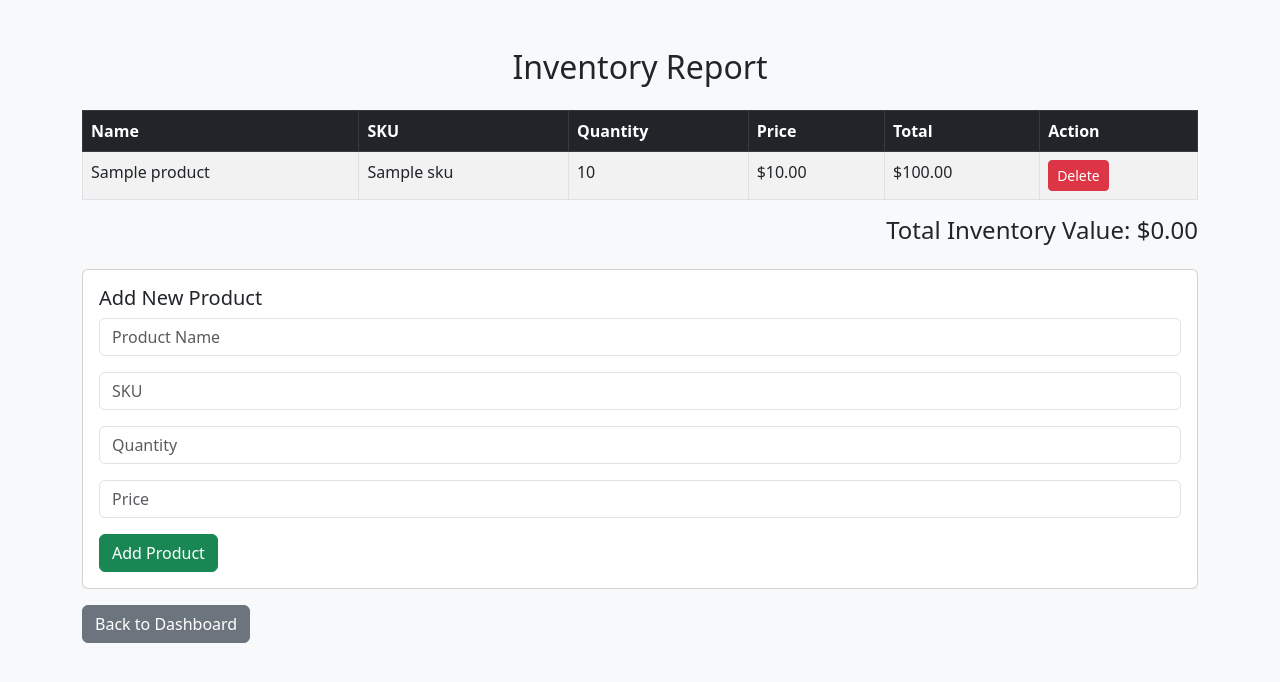
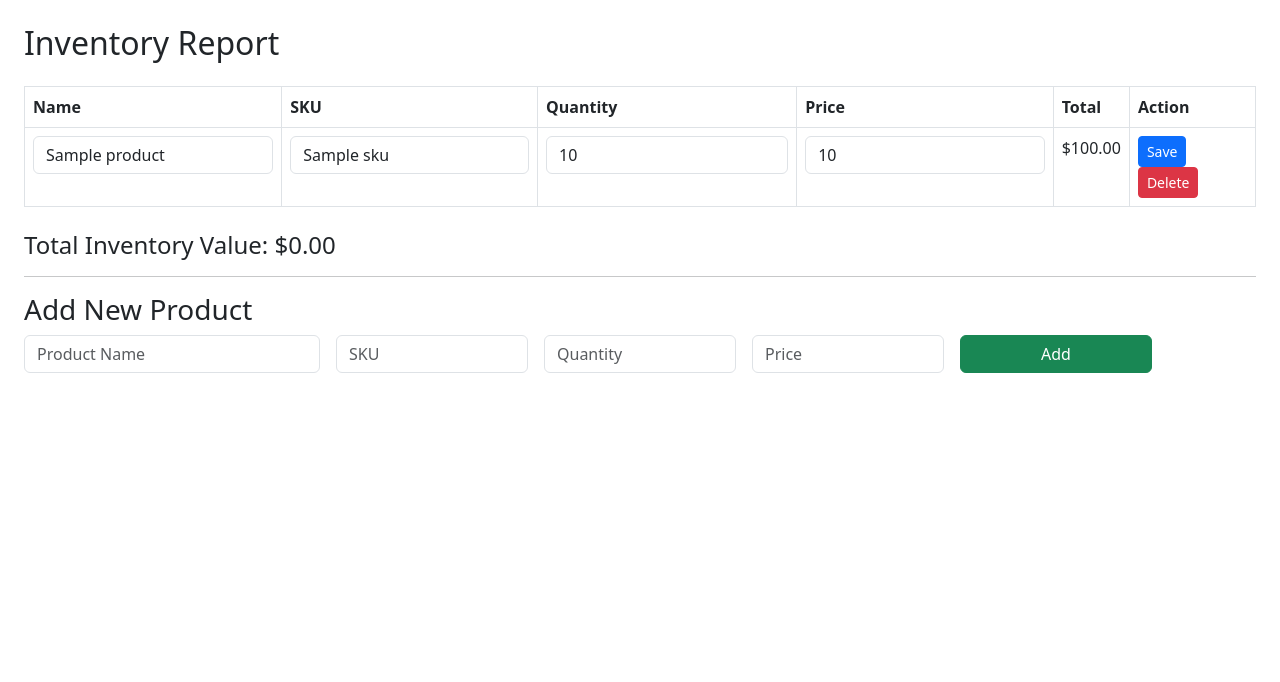
Before and after one commit to iyadalduhni/inventory-system, a Flask app: template templates/report.html in a window 1280 px wide. Shown: the top 682 px of the page. Run offline with Flask 3, Linux system fonts and the light colour scheme; the template is opened without the code that fills it: most values are stand-ins (such as "Sample title", 1, 10 or a date in 2020).

Commit message:
Update report.html

```diff
--- a/templates/report.html
+++ b/templates/report.html
@@ -1,17 +1,15 @@
 <!DOCTYPE html>
-<html>
+<html lang="en">
 <head>
+    <meta charset="UTF-8">
     <title>Inventory Report</title>
     <link href="https://cdn.jsdelivr.net/npm/bootstrap@5.3.0/dist/css/bootstrap.min.css" rel="stylesheet">
 </head>
-<body class="bg-light">
-<div class="container mt-5">
+<body class="p-4">
+    <h2 class="mb-4">Inventory Report</h2>
 
-    <h2 class="text-center mb-4">Inventory Report</h2>
-
-    <!-- جدول المنتجات -->
-    <table class="table table-bordered table-striped">
-        <thead class="table-dark">
+    <table class="table table-bordered">
+        <thead>
             <tr>
                 <th>Name</th>
                 <th>SKU</th>
@@ -22,49 +20,44 @@
             </tr>
         </thead>
         <tbody>
-            {% for p in products %}
+            {% for product in products %}
             <tr>
-                <td>{{ p.name }}</td>
-                <td>{{ p.sku }}</td>
-                <td>{{ p.quantity }}</td>
-                <td>${{ "%.2f"|format(p.price) }}</td>
-                <td>${{ "%.2f"|format(p.quantity * p.price) }}</td>
+                <form action="{{ url_for('edit_product', product_id=product['id']) }}" method="POST">
+                    <td><input type="text" name="name" value="{{ product['name'] }}" class="form-control"></td>
+                    <td><input type="text" name="sku" value="{{ product['sku'] }}" class="form-control"></td>
+                    <td><input type="number" name="quantity" value="{{ product['quantity'] }}" class="form-control"></td>
+                    <td><input type="number" step="0.01" name="price" value="{{ product['price'] }}" class="form-control"></td>
+                    <td>${{ "%.2f"|format(product['quantity'] * product['price']) }}</td>
                     <td>
-                    <form action="{{ url_for('delete_product', id=p.id) }}" method="post">
-                        <button type="submit" class="btn btn-danger btn-sm">Delete</button>
+                        <button type="submit" class="btn btn-primary btn-sm">Save</button>
+                        <a href="{{ url_for('delete_product', product_id=product['id']) }}" class="btn btn-danger btn-sm">Delete</a>
+                    </td>
                 </form>
-                </td>
             </tr>
             {% endfor %}
         </tbody>
     </table>
 
-    <!-- الإجمالي -->
-    <h4 class="text-end">Total Inventory Value: ${{ "%.2f"|format(total_value) }}</h4>
+    <h4 class="mt-4">Total Inventory Value: ${{ "%.2f"|format(total_value) }}</h4>
 
-    <!-- فورم إضافة منتج جديد -->
-    <div class="card mt-4">
-        <div class="card-body">
-            <h5>Add New Product</h5>
-            <form method="post">
-                <div class="mb-3">
-                    <input type="text" class="form-control" name="name" placeholder="Product Name" required>
+    <hr>
+    <h3>Add New Product</h3>
+    <form action="{{ url_for('add_product') }}" method="POST" class="row g-3">
+        <div class="col-md-3">
+            <input type="text" name="name" placeholder="Product Name" class="form-control" required>
         </div>
-                <div class="mb-3">
-                    <input type="text" class="form-control" name="sku" placeholder="SKU" required>
+        <div class="col-md-2">
+            <input type="text" name="sku" placeholder="SKU" class="form-control" required>
         </div>
-                <div class="mb-3">
-                    <input type="number" class="form-control" name="quantity" placeholder="Quantity" required>
+        <div class="col-md-2">
+            <input type="number" name="quantity" placeholder="Quantity" class="form-control" required>
         </div>
-                <div class="mb-3">
-                    <input type="number" step="0.01" class="form-control" name="price" placeholder="Price" required>
+        <div class="col-md-2">
+            <input type="number" step="0.01" name="price" placeholder="Price" class="form-control" required>
         </div>
-                <button type="submit" class="btn btn-success">Add Product</button>
+        <div class="col-md-2">
+            <button type="submit" class="btn btn-success w-100">Add</button>
+        </div>
     </form>
-        </div>
-    </div>
-
-    <a href="{{ url_for('dashboard') }}" class="btn btn-secondary mt-3">Back to Dashboard</a>
-</div>
 </body>
 </html>
```
Lines whose indentation alone changed are shown as unchanged.
